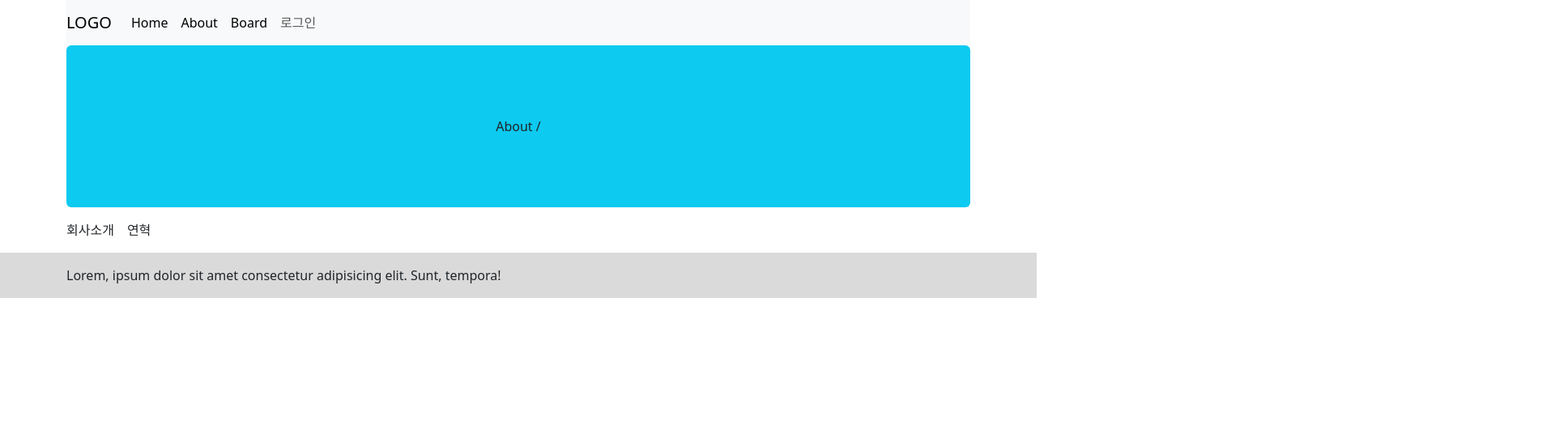
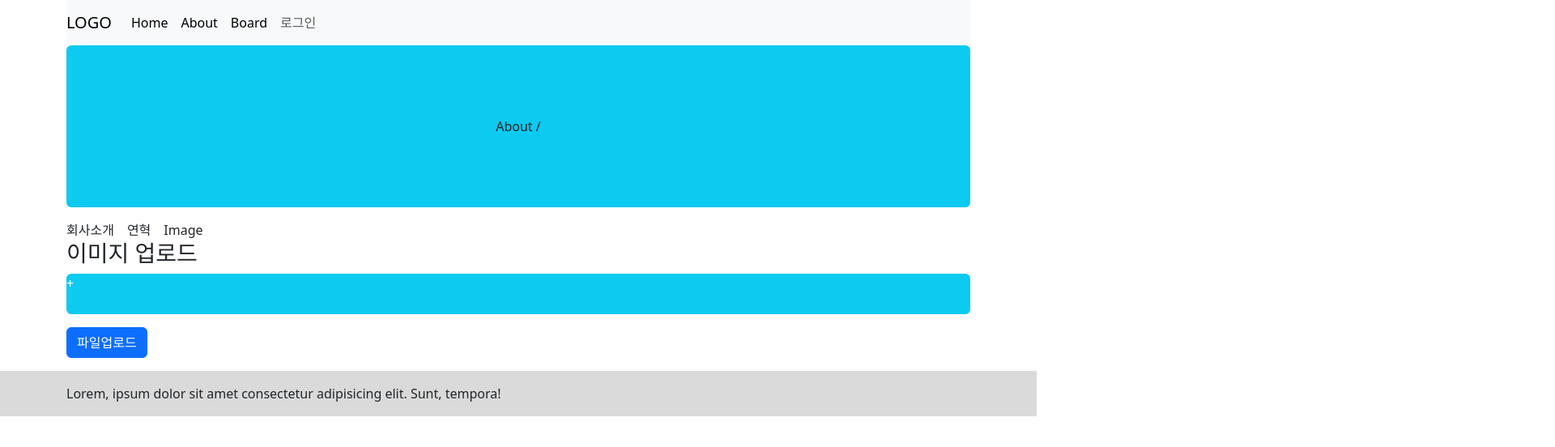
Before and after one commit to kartia01/2025testbbs, a React (Vite) app: page /about/image in a window 1280 px wide. Shown: the top 552 px of the page at 81% size, 1920 px wide, since content can reach past the window. Built offline with nearby package versions, Linux system fonts and the light colour scheme; no server answers.

Commit message:
context03

```diff
--- a/index.html
+++ b/index.html
@@ -8,7 +8,7 @@
   <link rel="stylesheet" href="https://cdnjs.cloudflare.com/ajax/libs/bootstrap/5.3.8/css/bootstrap.min.css"
     integrity="sha512-2bBQCjcnw658Lho4nlXJcc6WkV/UxpE/sAokbXPxQNGqmNdQrWqtw26Ns9kFF/yG792pKR1Sx8/Y1Lf1XN4GKA=="
     crossorigin="anonymous" referrerpolicy="no-referrer" />
-  <title>testdb</title>
+  <title>testbbs</title>
 </head>
 
 <body>
--- a/src/page/about/AboutComp.jsx
+++ b/src/page/about/AboutComp.jsx
@@ -3,6 +3,7 @@ import { NavLink, Route, Routes } from 'react-router-dom';
 import ComComp from './ComComp';
 import HistoryComp from './HistoryComp';
 import { useUser } from '../../components/context/UserContext';
+import ImageComp from './imageComp';
 
 function AboutComp() {
   // const { text } = useUser();
@@ -22,11 +23,15 @@ function AboutComp() {
         <NavLink to="/about/history" className="nav-link">
           연혁
         </NavLink>
+        <NavLink to="/about/image" className="nav-link">
+          Image
+        </NavLink>
       </div>
       <Routes>
         <Route index element={<ComComp />}></Route>
         <Route path="company" element={<ComComp />}></Route>
         <Route path="history" element={<HistoryComp />}></Route>
+        <Route path="image" element={<ImageComp />}></Route>
       </Routes>
     </div>
   );
--- /dev/null
+++ b/src/page/about/ImageComp.jsx
@@ -0,0 +1,79 @@
+import React, { useState } from 'react';
+import supabase from '../../utils/supabase';
+import { toast } from 'react-toastify';
+
+function ImageComp() {
+  const [selectfile, setSelectfile] = useState(null);
+  const [message, setMessage] = useState('');
+  const [uploadUrl, setUploadUrl] = useState('');
+  const [fileName, setFileName] = useState('+');
+
+  const fileChangeHandler = (e) => {
+    console.log(e.target.files[0]);
+    const file = e.target.files[0];
+    setSelectfile(file ?? null);
+    setMessage('');
+    setFileName(file.name);
+  };
+
+  const submitHandler = async (e) => {
+    e.preventDefault();
+    if (!selectfile) {
+      setMessage('전송할 이미지를 선택하세요');
+      return;
+    }
+
+    const bucket = 'images';
+    const filepath = `${Date.now()}_${selectfile.name}`;
+
+    // 파일이름을 uuid + "_" + selectFile.name -> 1888... .png
+    // 파일이름을 날짜 + "_" + selectFile.name -> 20251112 .png
+    // 파일이름을 난수 + "_" + selectFile.name
+
+    const { error } = await supabase.storage.from(bucket).upload(filepath, selectfile);
+
+    if (error) {
+      setMessage('업로드실패 : ' + error.message);
+      return;
+    } else {
+      toast('업로드 완료했습니다.');
+    }
+
+    // 파일경로전달받음
+    const { data } = supabase.storage.from(bucket).getPublicUrl(filepath);
+    console.log(data.publicUrl);
+    setUploadUrl(data.publicUrl);
+    setFileName('+');
+  };
+
+  return (
+    <div>
+      <h3>이미지 업로드</h3>
+      <div>
+        <form onSubmit={submitHandler}>
+          <div style={{ position: 'relative' }}>
+            <label
+              htmlFor="photo"
+              className="d-felx justify-content-center align-items-center bg-info rounded text-white mb-3"
+              style={{ width: '100%', height: '50px' }}
+            >
+              {fileName}
+            </label>
+            <input
+              type="file"
+              accept="image/*"
+              id="photo"
+              onChange={fileChangeHandler}
+              style={{ position: 'absolute', width: '100%', opacity: 0, top: 0 }}
+            />
+            <button className="btn btn-primary">파일업로드</button>
+            <div>{message && <p className="text-danger mt-2">{message}</p>}</div>
+            <div>{uploadUrl && <p className="text-danger mt-2">{uploadUrl}</p>}</div>
+          </div>
+        </form>
+      </div>
+    </div>
+  );
+}
+
+export default ImageComp;
```
